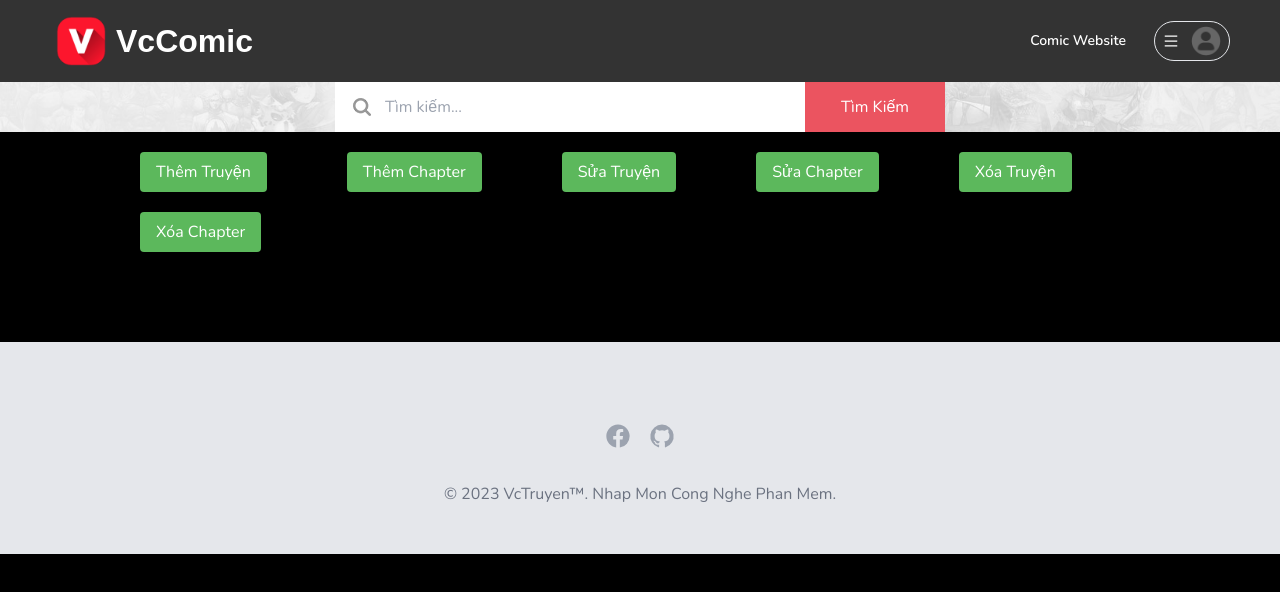
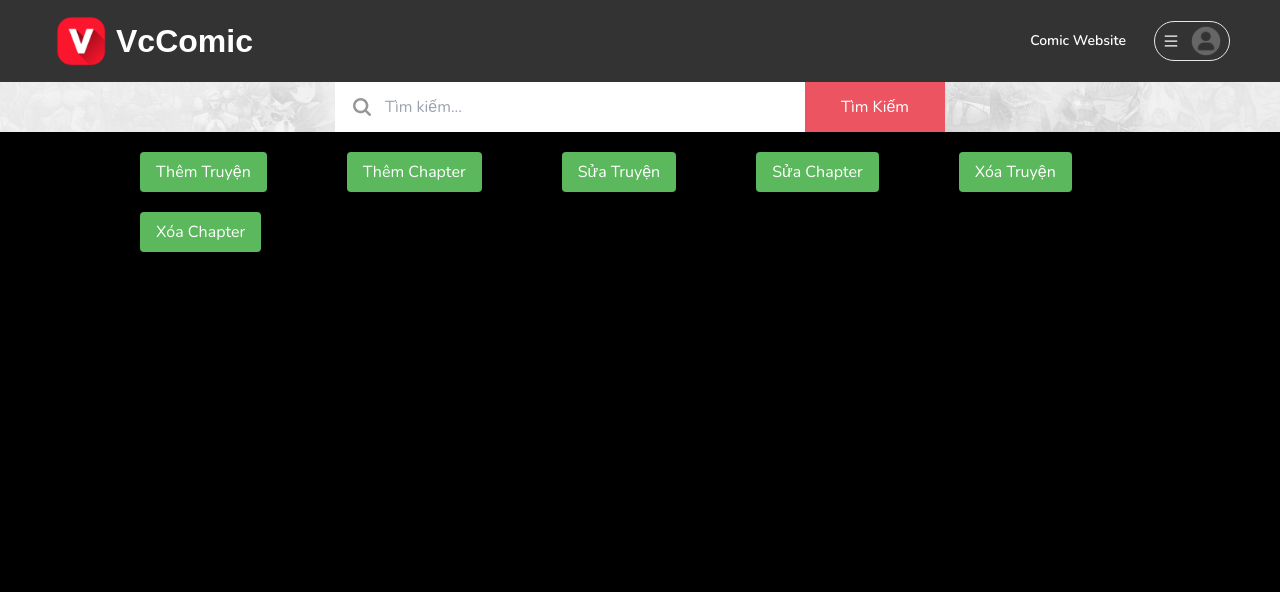
Before and after one commit to JoyceLAD/WEB, a Next.js app: page /author in a window 1280 px wide. Shown: the top 592 px of the page. Built offline with nearby package versions, Linux system fonts and the light colour scheme; no server answers.

Commit message:
Change: footer

```diff
--- a/app/author/page.tsx
+++ b/app/author/page.tsx
@@ -54,9 +54,6 @@ const AuthorPage = () => {
             <section>
 
             </section>
-            <footer className="copyright">
-                <Footer/>
-            </footer>
 
             <style jsx>{`
         button {
```
